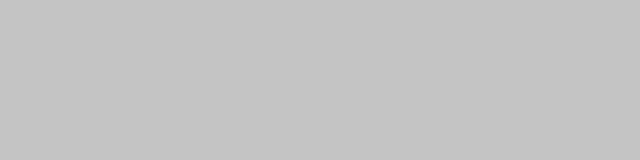
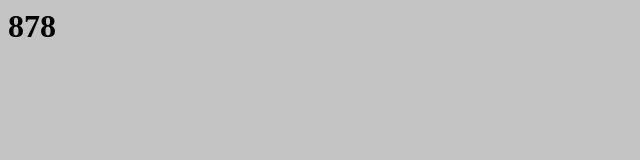
Before and after one commit to Kareoki/Kareoki.github.io, a plain HTML site: page github.html in a window 1280 px wide. Shown: the full height of the page, 0-640 px from the left. Drawn offline with Linux system fonts and the light colour scheme.

Commit message:
Update github.html

```diff
--- a/github.html
+++ b/github.html
@@ -1,33 +1,8 @@
 <html>
   <head>
-    <title>
-      lololol
-    </title>
+    <title>lololol</title>
   </head>
   <body bgcolor="#C4C4C4">
+    <h1>878</h1>
   </body>
-
-
-
-
-
-
-
-
-
-
-
-
-
-
-
-
-
-
-
-
-
-
-
-
 </html>
```
